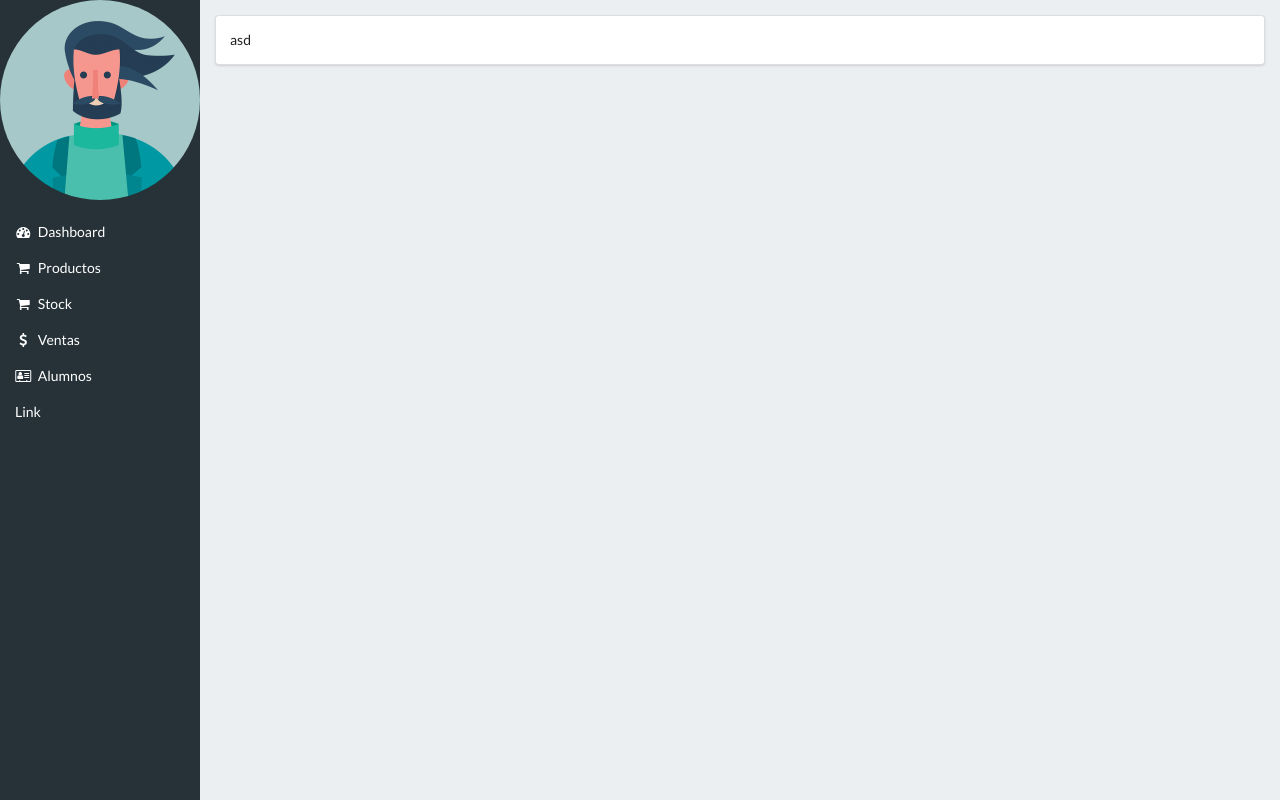
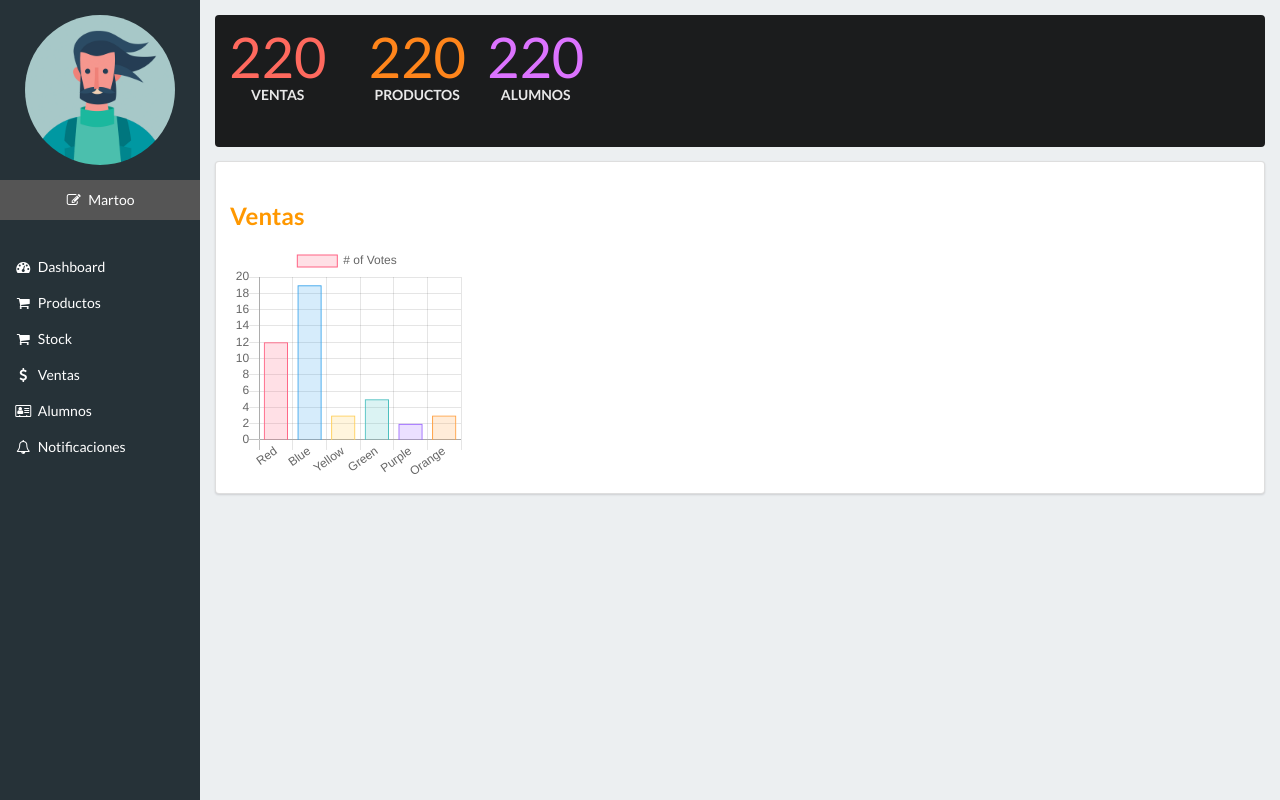
Before and after one commit to codici-labs/card-project, a CodeIgniter app: page /card-project/ in a window 1280 px wide. Run offline with CodeIgniter, Linux system fonts and the light colour scheme; some libraries are stand-ins or nearby versions.

Commit message:
mejoras esteticas

```diff
--- a/application/views/dashboard/index.php
+++ b/application/views/dashboard/index.php
@@ -1 +1,79 @@
-<div class="ui segment">asd</div>
+<div class="ui inverted segment">
+	<div class="ui statistics">
+	  <div class="ui red inverted statistic">
+	    <div class="value">
+	      220
+	    </div>
+	    <div class="label">
+	      Ventas
+	    </div>
+	  </div>
+	  <div class="ui orange inverted statistic">
+	    <div class="value">
+	      220
+	    </div>
+	    <div class="label">
+	      Productos
+	    </div>
+	  </div>
+	  <div class="ui purple inverted statistic">
+	    <div class="value">
+	      220
+	    </div>
+	    <div class="label">
+	      Alumnos
+	    </div>
+	  </div>
+	</div>
+</div>
+<div class="ui segment">
+	<div class="ui stackable four column grid">
+	  <div class="column">
+	  	<h2>Ventas</h2>
+		<canvas id="myChart" width="400" height="400"></canvas>
+	  </div>
+	  <div class="column"></div>
+	  <div class="column"></div>
+	  <div class="column"></div>
+	</div>
+</div>
+
+<script>
+	var ctx = document.getElementById("myChart").getContext('2d');
+	var myChart = new Chart(ctx, {
+	    type: 'bar',
+	    data: {
+	        labels: ["Red", "Blue", "Yellow", "Green", "Purple", "Orange"],
+	        datasets: [{
+	            label: '# of Votes',
+	            data: [12, 19, 3, 5, 2, 3],
+	            backgroundColor: [
+	                'rgba(255, 99, 132, 0.2)',
+	                'rgba(54, 162, 235, 0.2)',
+	                'rgba(255, 206, 86, 0.2)',
+	                'rgba(75, 192, 192, 0.2)',
+	                'rgba(153, 102, 255, 0.2)',
+	                'rgba(255, 159, 64, 0.2)'
+	            ],
+	            borderColor: [
+	                'rgba(255,99,132,1)',
+	                'rgba(54, 162, 235, 1)',
+	                'rgba(255, 206, 86, 1)',
+	                'rgba(75, 192, 192, 1)',
+	                'rgba(153, 102, 255, 1)',
+	                'rgba(255, 159, 64, 1)'
+	            ],
+	            borderWidth: 1
+	        }]
+	    },
+	    options: {
+	        scales: {
+	            yAxes: [{
+	                ticks: {
+	                    beginAtZero:true
+	                }
+	            }]
+	        }
+	    }
+	});
+</script>
--- a/application/views/layout.php
+++ b/application/views/layout.php
@@ -8,6 +8,7 @@
 	<script src="https://code.jquery.com/jquery-3.2.1.min.js" integrity="sha256-hwg4gsxgFZhOsEEamdOYGBf13FyQuiTwlAQgxVSNgt4=" crossorigin="anonymous"></script>
   	<script type="text/javascript" src="<?=base_url();?>js/semantic.min.js"></script>
   	<script type="text/javascript" src="<?=base_url();?>js/app.js"></script>
+  	<script type="text/javascript" src="https://cdnjs.cloudflare.com/ajax/libs/Chart.js/2.7.0/Chart.min.js"></script>
 
 </head>
 <body>
@@ -15,16 +16,18 @@
 		<!-- Sidebar -->
 		<div class="app-sidebar" id="app-sidebar">
 			<div class="avatar">
-				<img class="ui medium circular image" src="images/avatar.png">
+				<img class="ui small circular image" src="<?=base_url()?>images/avatar.png">
+				<div class="username"><i class="edit icon"></i> Martoo</div>
 			</div>
 			<div class="">
 				<ul class="links">
-					<li><a href=""><i class="dashboard outline icon"></i> Dashboard</a></li>
+					<li><a href="<?=base_url()?>dashboard"><i class="dashboard outline icon"></i> Dashboard</a></li>
 					<li><a href="<?=base_url()?>products"><i class="shop outline icon"></i> Productos</a></li>
 					<li><a href="<?=base_url()?>stock"><i class="shop outline icon"></i> Stock</a></li>
 					<li><a href="<?=base_url()?>sales"><i class="dollar icon"></i> Ventas</a></li>
 					<li><a href=""><i class="address card outline icon"></i> Alumnos</a></li>
-					<li><a href="">Link</a></li>
+					<li><a href=""><i class="alarm outline icon"></i> Notificaciones</a></li>
+
 				</ul>
 
 			</div>
--- a/application/views/products/template.php
+++ b/application/views/products/template.php
@@ -1,5 +1,5 @@
 <div class="header">
- <?=$product->name;?>
+ <strong><?=$product->name;?></strong>
 </div>
 <p>Codigo: <?=$product->id_producto;?>
 <br />Costo: $<?=$product->costo;?></p>
--- a/css/app.css
+++ b/css/app.css
@@ -2,7 +2,8 @@ html,
 body {
   height: 100%;
   padding: 0;
-  margin: 0; }
+  margin: 0;
+  overflow: hidden; }
 
 .wrapper {
   height: 100%;
@@ -54,6 +55,16 @@ body {
       .app-sidebar .links li a:hover {
         background-color: #FF9800;
         transition: all ease 0.5s; }
+  .app-sidebar .avatar {
+    padding: 15px 0px; }
+    .app-sidebar .avatar img {
+      margin: auto; }
+    .app-sidebar .avatar .username {
+      margin-top: 15px;
+      text-align: center;
+      padding: 10px;
+      background-color: #555;
+      color: #fff; }
 
 .app-main {
   padding: 15px;
@@ -62,7 +73,8 @@ body {
   -webkit-box-flex: 1;
   -moz-box-flex: 1;
   -ms-box-flex: 1;
-  box-flex: 1; }
+  box-flex: 1;
+  overflow-y: scroll; }
   .app-main h2 {
     color: #FF9800; }
   .app-main #loader {
--- a/css/app.scss
+++ b/css/app.scss
@@ -3,6 +3,7 @@ body {
   height: 100%;
   padding: 0;
   margin: 0;
+  overflow: hidden;
 }
 $naranja: #FF9800;
 $main-color : $naranja;
@@ -65,6 +66,20 @@ $main-color : $naranja;
 
 		}
 	}
+
+	.avatar{
+		padding: 15px 0px;
+		img{
+			margin: auto;
+		}
+		.username{
+			margin-top: 15px;
+			text-align: center;
+			padding: 10px;
+			background-color: #555;
+			color: #fff;
+		}
+	}
 }
 
 
@@ -76,7 +91,7 @@ $main-color : $naranja;
 	-moz-box-flex: 1;
 	-ms-box-flex: 1;
 	box-flex: 1;
-
+	overflow-y: scroll;
 	h2{
 		color: $main-color;
 	}
```
Also changed, not shown: application/views/stock/add.php (+47 -25 lines), 1 other file.
